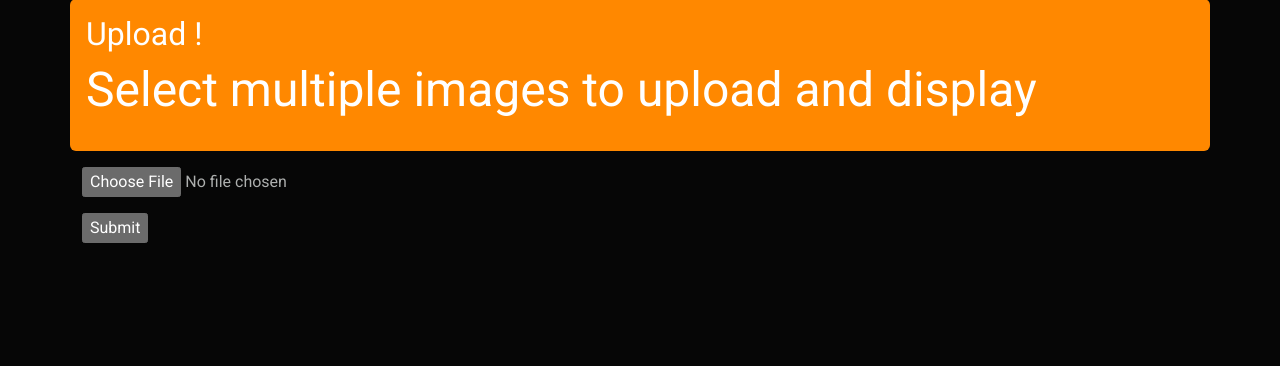
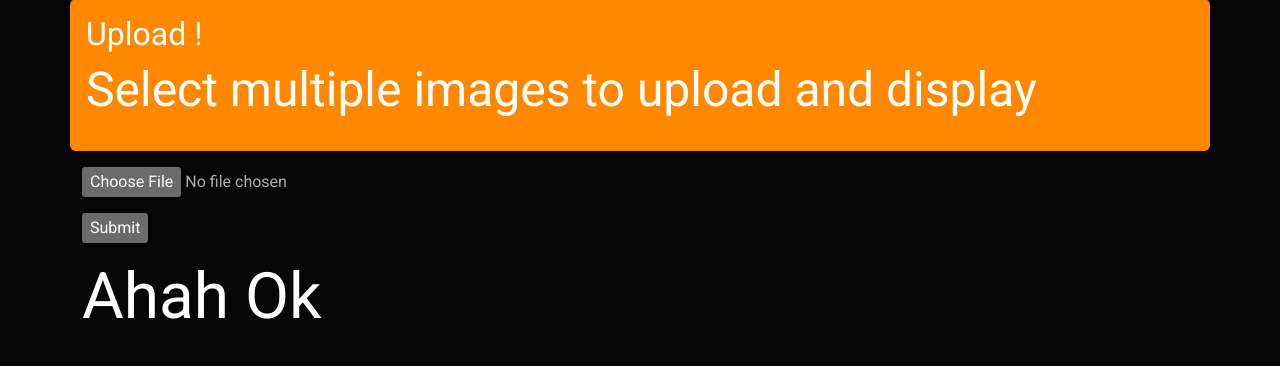
Before and after one commit to valaDevs/flaskdaily, a Flask app: page /avatar in a window 1280 px wide. Shown: the part 75-441 px from the top of the page. Run offline with Flask 2, Linux system fonts and the light colour scheme; some libraries are stand-ins or nearby versions.

```diff
--- a/templates/avatar.html
+++ b/templates/avatar.html
@@ -25,7 +25,7 @@ Upload avatr
             <input type="submit" value="Submit">
         </p>
     </form>
-
+    <h1>Ahah Ok</h1>
 
 </div>
 
```
